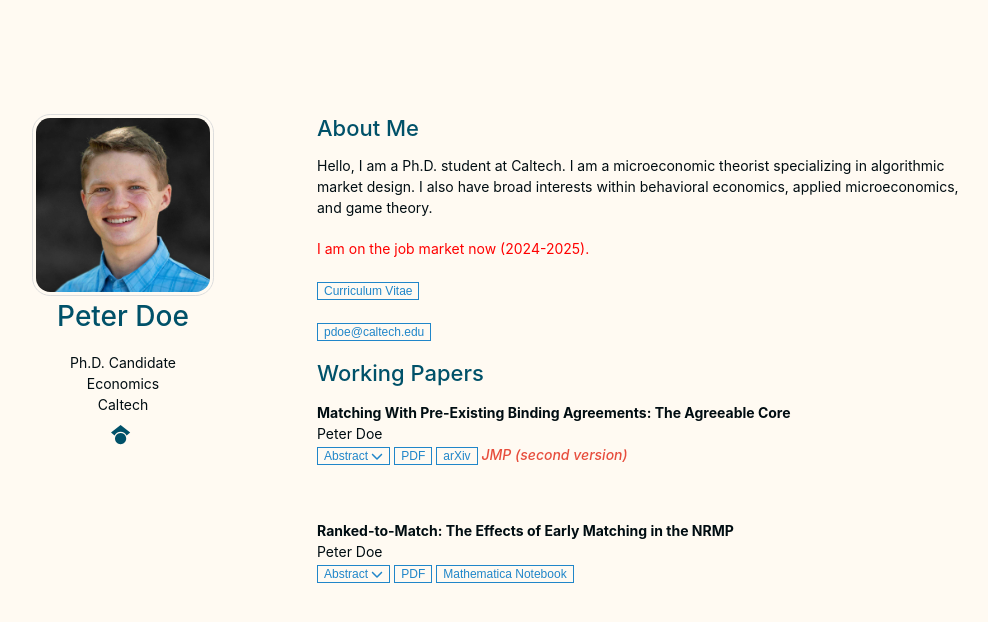
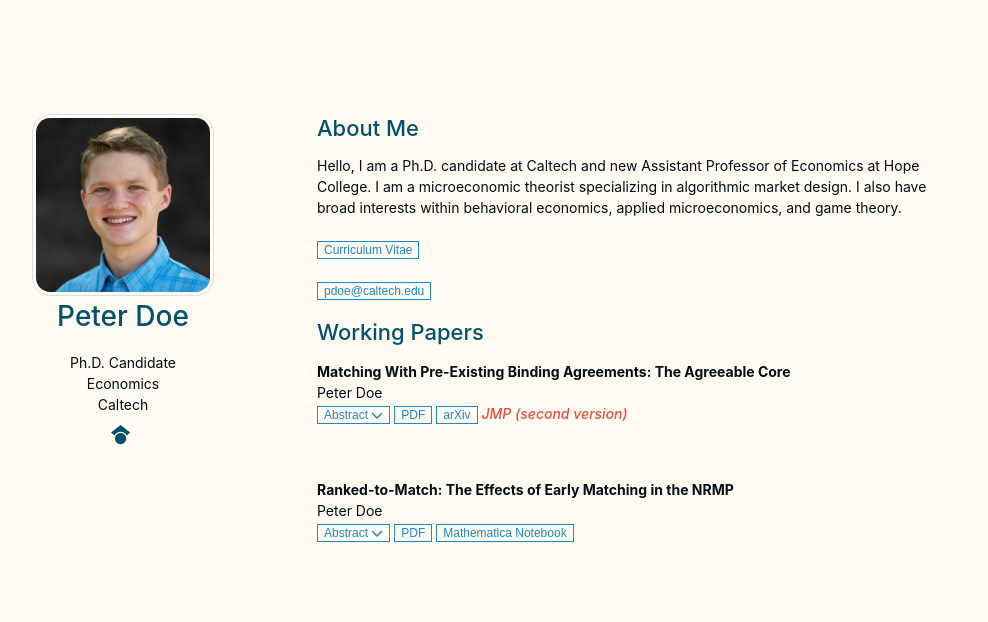
Before and after one commit to Pita-Dough/Pita-Dough.github.io, a Jekyll site: the page built from index.md, in a window 1280 px wide and 900 px high. Shown: the top 622 px of the window, without its empty margins (153-1141 px from the left). Built offline with Jekyll 4.4.1, drawn with Linux system fonts in a browser that asks for light colours; nearby versions of some CDN libraries; a style sheet for code colours, icons or effects is not loaded; our own code applies the rules of GitHub Pages for plain Markdown files.

Commit message:
Update index.md

```diff
--- a/index.md
+++ b/index.md
@@ -4,9 +4,7 @@ layout: homepage
 
 ## About Me
 
-Hello, I am a Ph.D. student at Caltech. I am a microeconomic theorist specializing in algorithmic market design. I also have broad interests within behavioral economics, applied microeconomics, and game theory.
-
-<span style="color:red">I am on the job market now (2024-2025).</span>
+Hello, I am a Ph.D. candidate at Caltech and new Assistant Professor of Economics at Hope College. I am a microeconomic theorist specializing in algorithmic market design. I also have broad interests within behavioral economics, applied microeconomics, and game theory.
 
 <a href="assets/files/CV-Doe.pdf" style="cursor:pointer"><button  class="btn btn-sm z-depth-0" role="button" target="_blank" style="font-size:12px;border:1px solid #2086c9;color:#2086c9;cursor:pointer;background-color:#fffaf2;">Curriculum Vitae</button></a>
 
```
